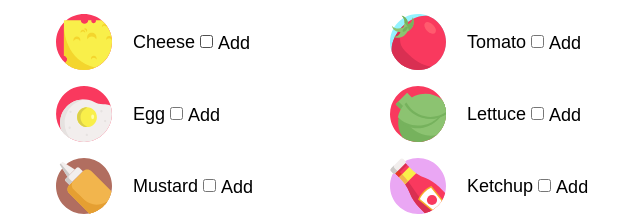
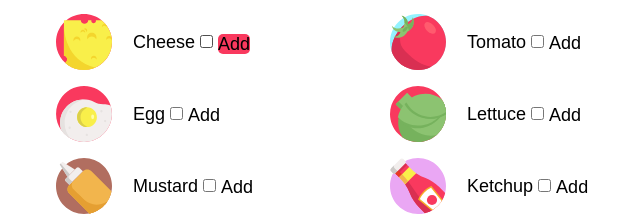
Before and after one commit to SimoneSaramondi/js-burger, a plain HTML site: page index.html in a window 1280 px wide. In both pictures the pointer is over the label 234 px from the left and 340 px from the top of the page. Shown: the part 297-513 px from the top of the page, 0-640 px from the left. Drawn offline with Linux system fonts and the light colour scheme; a web font is replaced by a local one.

Commit message:
small CSS modification onHover

```diff
--- a/css/style.css
+++ b/css/style.css
@@ -196,3 +196,8 @@
     font-size: 200%;
     font-weight: bold;
   }
+
+  .checkbox label:hover{
+    background-color: #f9395e;
+    border-radius: 5px;
+  }
--- a/myscript.js
+++ b/myscript.js
@@ -14,6 +14,7 @@ if(hamburgerName === ""){
 // console.log(hamburgerName);
 
     // INSERISCO TUTTI GLI INGREDIENTI IN UNO PSEUDO-ARRAY
+    // Solo qualli con classe ingredient e type = "checkbox"
 var ingredientsList = document.querySelectorAll(".ingredient [type='checkbox']");
 
 var somma = 50;
```
